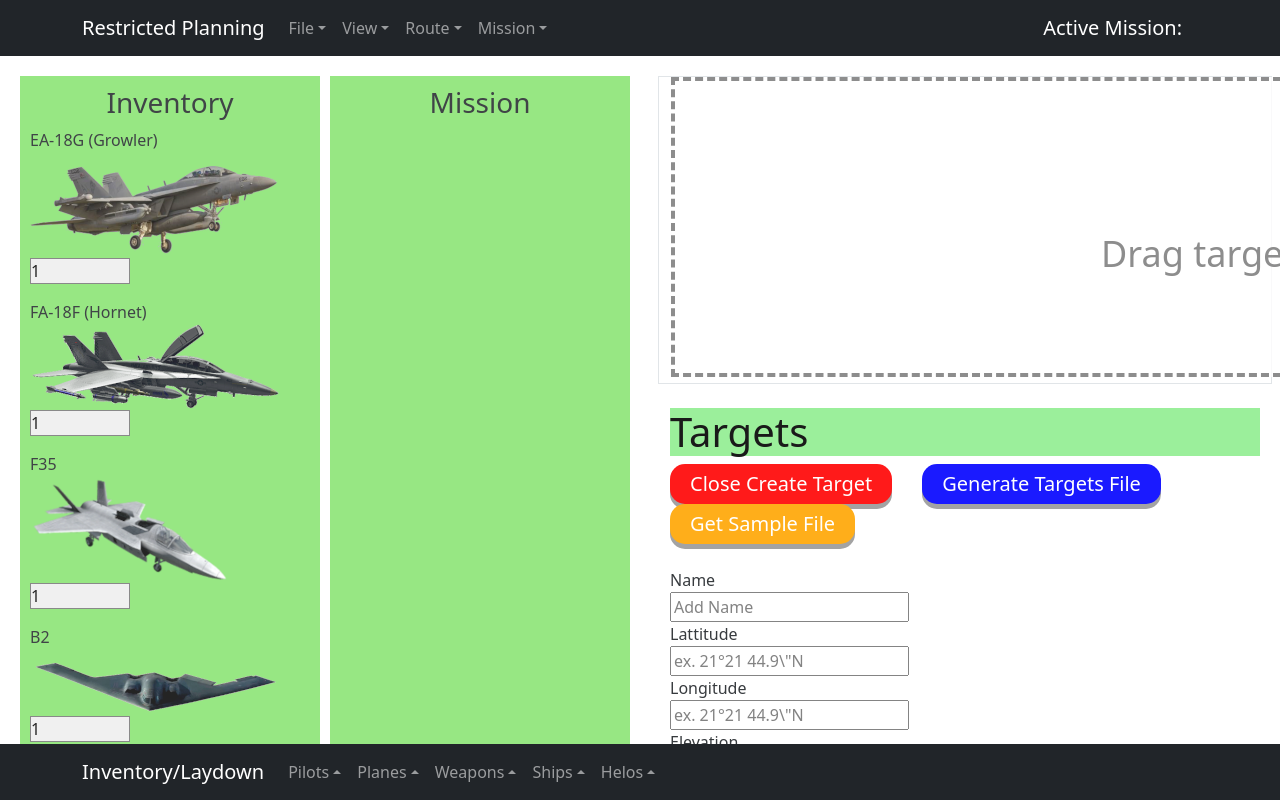
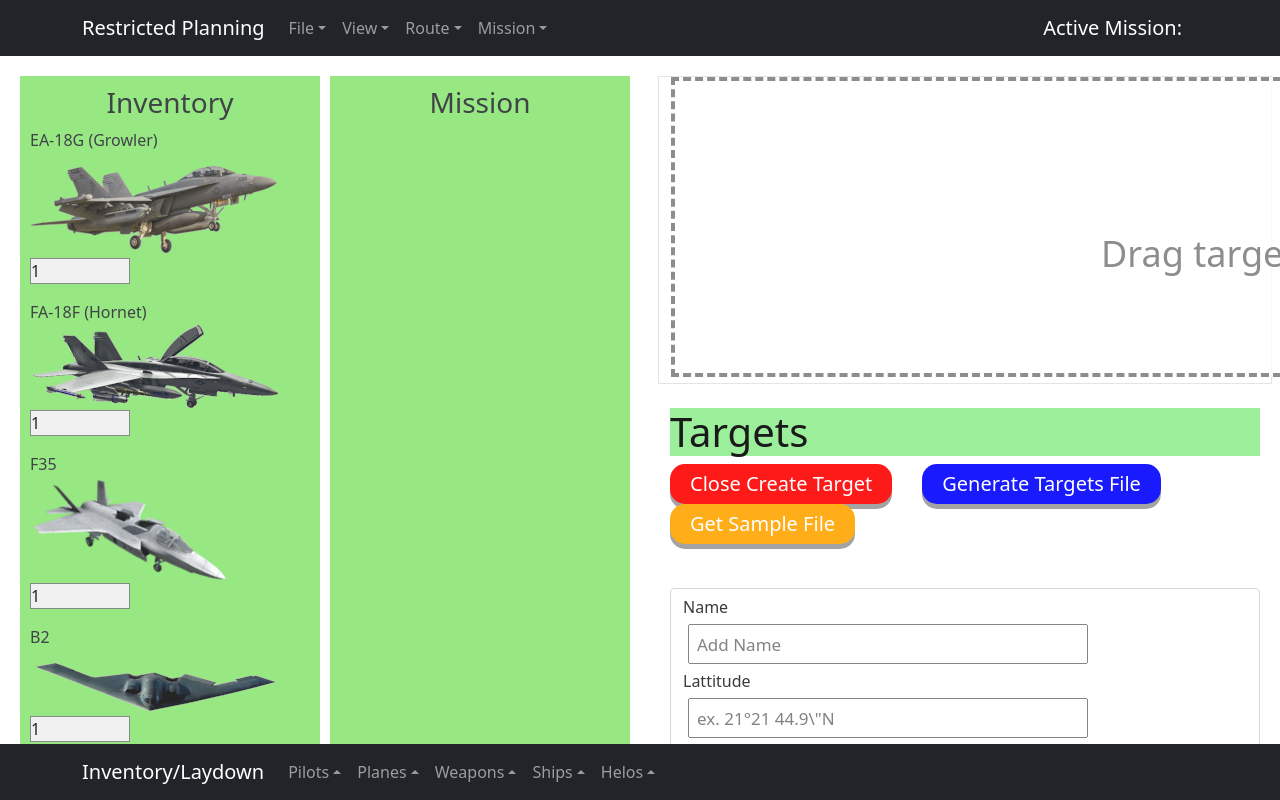
Before and after one commit to Jonathan805/RestrictedPlanning, a React (Create React App) app: page / in a window 1280 px wide. Both pictures are taken after a click on the button "Create New Target". Shown: the top 800 px of the page. Built offline with nearby package versions, Linux system fonts and the light colour scheme; data requests are answered from the project's data file; what react-sizeme would draw is missing.

Commit message:
Adding from style
Adding form style

```diff
--- a/package.json
+++ b/package.json
@@ -15,7 +15,6 @@
     "react-bootstrap": "^2.0.0-rc.1",
     "react-dom": "^17.0.2",
     "react-gantt-timeline": "^0.4.3",
-    "react-icons": "^4.3.1",
     "react-scripts": "4.0.3",
     "react-simple-maps": "^2.3.0",
     "typescript": "^4.4.4",
@@ -26,7 +25,7 @@
     "build": "react-scripts build",
     "test": "react-scripts test",
     "eject": "react-scripts eject",
-    "server": "json-server --watch db.json --watch db.json --port 5000"
+    "server" : "json-server --watch db.json --watch db.json --port 5000"
   },
   "eslintConfig": {
     "extends": [
--- a/src/Components/CreateTarget.js
+++ b/src/Components/CreateTarget.js
@@ -43,7 +43,7 @@
     }
 
     return (
-        <form class-Name='create-target' onSubmit={onSubmit}>
+        <form class-Name='create-target' onSubmit={onSubmit} class='form-control'>
             <div clasName='form-control'>
                 <label>Name</label>
                 <br/>
--- a/src/index.css
+++ b/src/index.css
@@ -178,7 +178,7 @@
 }
 
 .form-control input {
-  width: 100%;
+  width: 400px;
   height: 40px;
   margin: 5px;
   padding: 3px 7px;
```
Also changed, not shown: data/db.json (added, +19 -0 lines), 1 other file (tests, documents, lock files or other folders).
